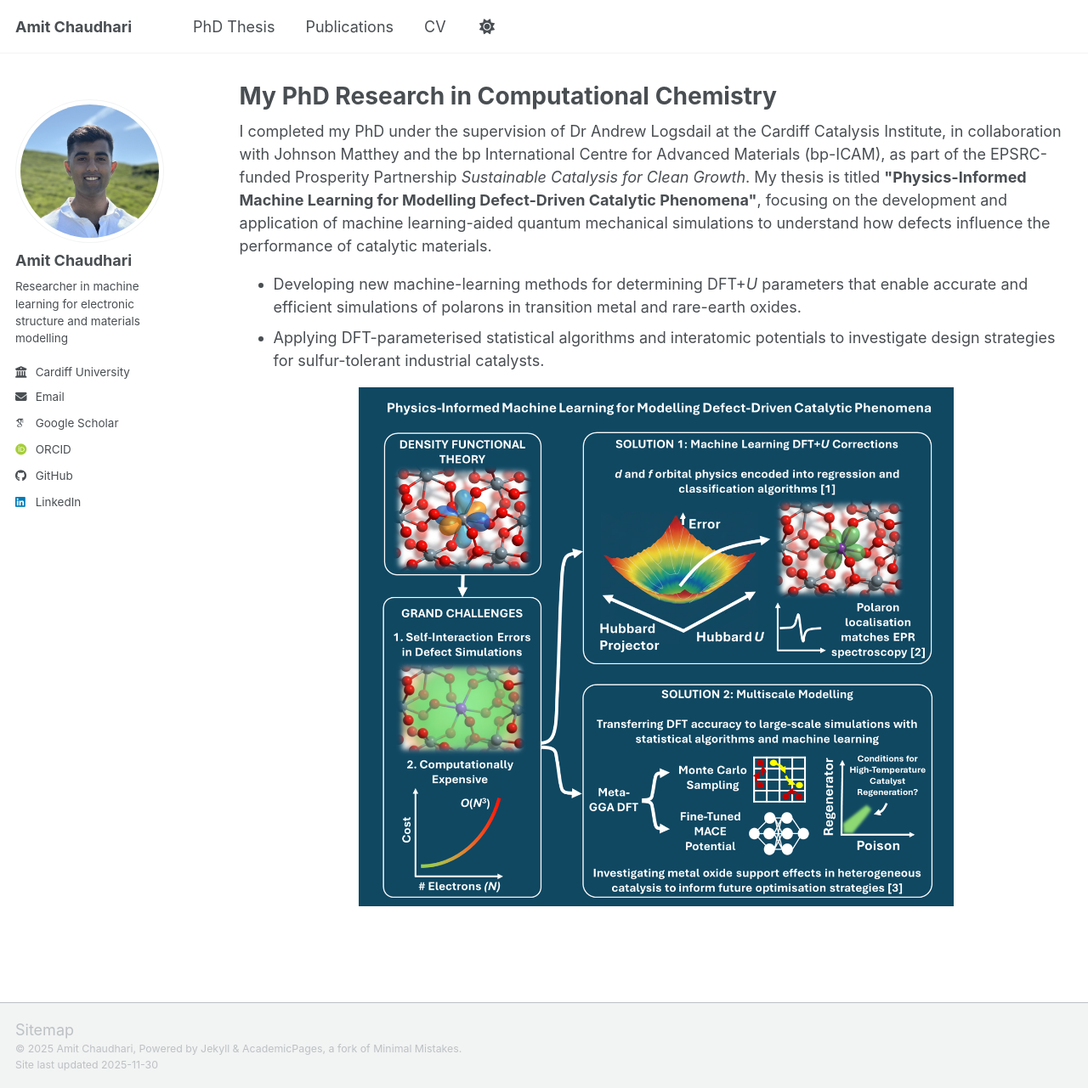
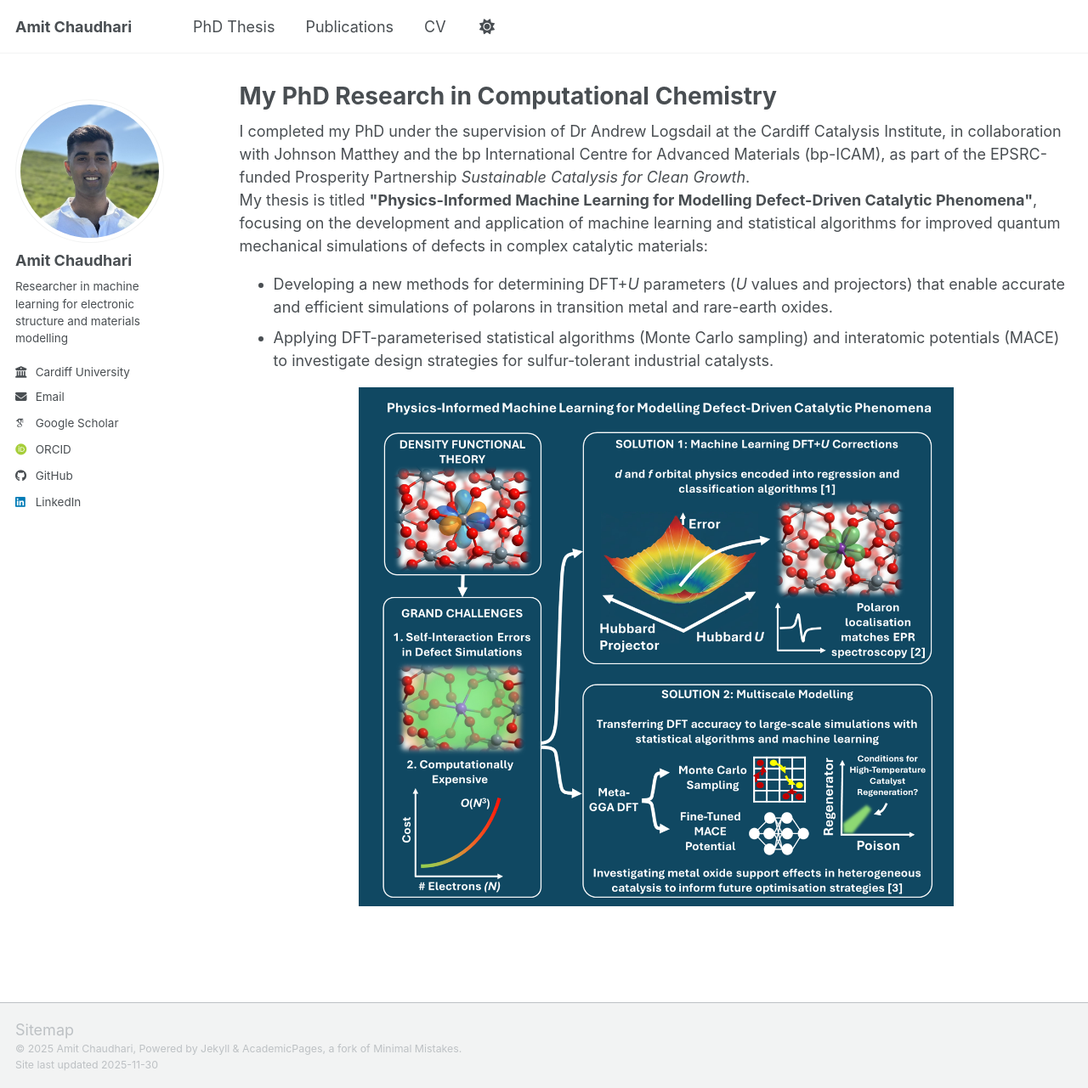
Before and after one commit to amitmc1/amitmc1.github.io, a Jekyll site: the page built from _pages/phdthesis.html, in a window 1280 px wide and 1281 px high. Shown: the whole window at 85% size. Built offline with Jekyll 4.4.1, drawn with Linux system fonts in a browser that asks for light colours; some web fonts are replaced; a script bundle is joined from its source files by our own code; library files that are not in the unit come from our copies.

Commit message:
Update phdthesis.html

```diff
--- a/_pages/phdthesis.html
+++ b/_pages/phdthesis.html
@@ -14,13 +14,15 @@ author_profile: true
 
 I completed my PhD under the supervision of Dr Andrew Logsdail at the Cardiff Catalysis Institute, in collaboration with Johnson Matthey and the bp International Centre for Advanced Materials (bp-ICAM), as part of the EPSRC-funded Prosperity Partnership <em>Sustainable Catalysis for Clean Growth</em>.
 
-My thesis is titled <strong>"Physics-Informed Machine Learning for Modelling Defect-Driven Catalytic Phenomena"</strong>, focusing on the development and application of machine learning-aided quantum mechanical simulations to understand how defects influence the performance of catalytic materials.
+<br>
+
+My thesis is titled <strong>"Physics-Informed Machine Learning for Modelling Defect-Driven Catalytic Phenomena"</strong>, focusing on the development and application of machine learning and statistical algorithms for improved quantum mechanical simulations of defects in complex catalytic materials:
 
 <br>
 
 <ul>
-  <li>Developing new machine-learning methods for determining DFT+<em>U</em> parameters that enable accurate and efficient simulations of polarons in transition metal and rare-earth oxides.</li>
-  <li>Applying DFT-parameterised statistical algorithms and interatomic potentials to investigate design strategies for sulfur-tolerant industrial catalysts.</li>
+  <li>Developing a new methods for determining DFT+<em>U</em> parameters (<em>U</em> values and projectors) that enable accurate and efficient simulations of polarons in transition metal and rare-earth oxides.</li>
+  <li>Applying DFT-parameterised statistical algorithms (Monte Carlo sampling) and interatomic potentials (MACE) to investigate design strategies for sulfur-tolerant industrial catalysts.</li>
 </ul>
 
 <p align="center">
```
